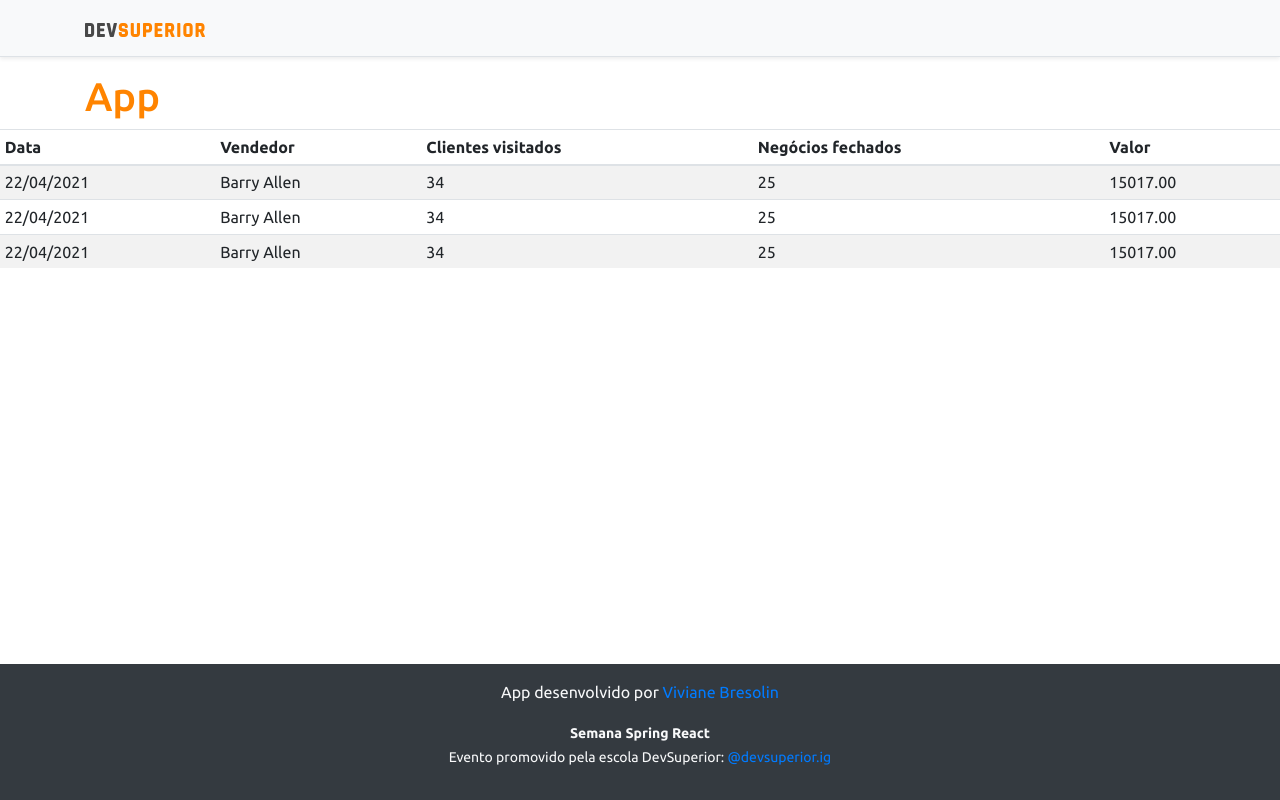
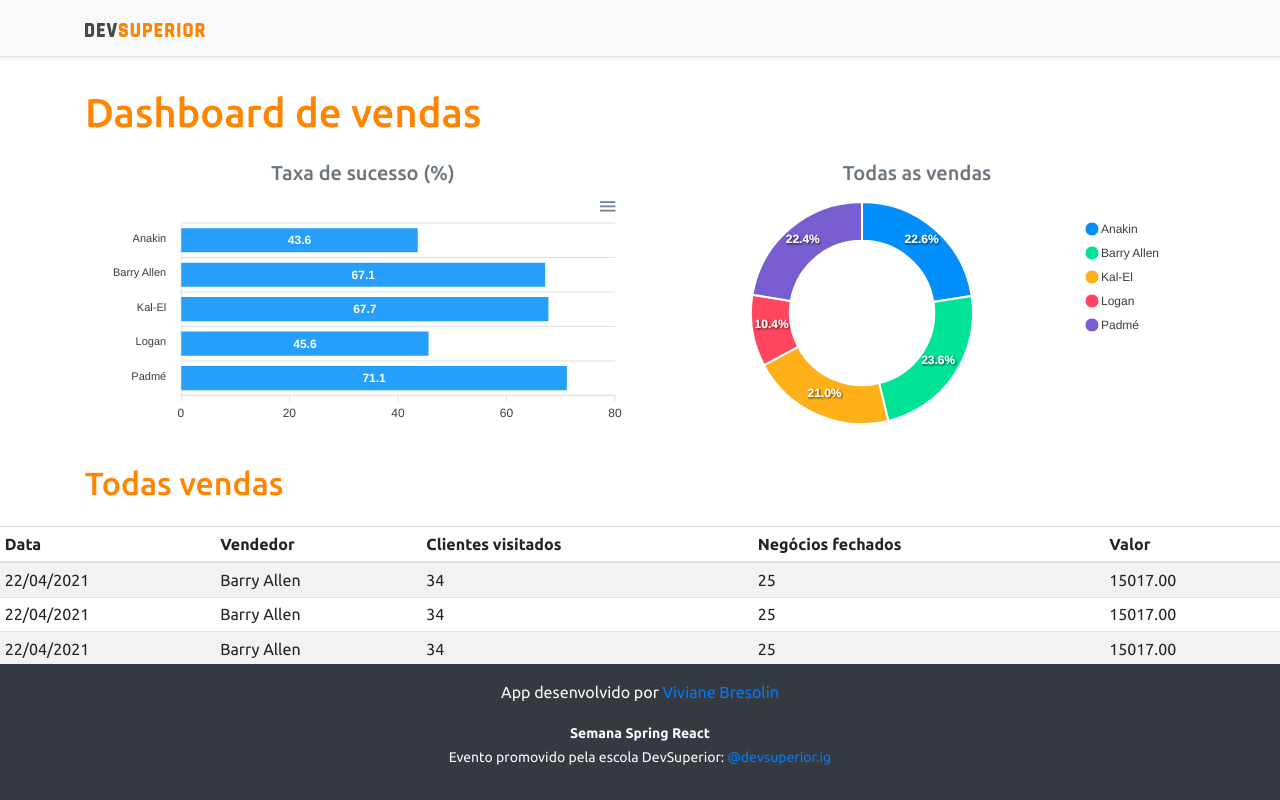
Before and after one commit to vivianebresolin/dashboard-java-reactjs, a React (Create React App) app in the folder frontend/: page / in a window 1280 px wide. Built offline with nearby package versions, Linux system fonts and the light colour scheme.

Commit message:
Added static charts

```diff
--- a/frontend/package.json
+++ b/frontend/package.json
@@ -12,10 +12,12 @@
     "@types/node": "^12.0.0",
     "@types/react": "^17.0.0",
     "@types/react-dom": "^17.0.0",
+    "apexcharts": "^3.26.1",
     "bootstrap": "^4.6.0",
     "jquery": "1.9.1",
     "popper.js": "1.16.1",
     "react": "^17.0.2",
+    "react-apexcharts": "^1.3.9",
     "react-dom": "^17.0.2",
     "react-scripts": "4.0.3",
     "typescript": "^4.1.2",
--- a/frontend/src/App.tsx
+++ b/frontend/src/App.tsx
@@ -1,13 +1,31 @@
 import NavBar from "components/NavBar";
 import Footer from "components/Footer";
 import DataTable from "components/DataTable";
+import BarChart from "components/BarChart";
+import DonutChart from "components/DonutChart";
 
 function App() {
   return (
     <>
       <NavBar />
       <div className="container">
-        <h1 className="text-primary">App</h1>
+        <h1 className="text-primary py-3">Dashboard de vendas</h1>
+
+        <div className="row px-3">
+          <div className="col-sm-6">
+            <h5 className="text-center text-secondary">Taxa de sucesso (%)</h5>
+            <BarChart />
+          </div>
+          <div className="col-sm-6">
+            <h5 className="text-center text-secondary">Todas as vendas</h5>
+            <DonutChart />
+          </div>
+        </div>
+
+        <div className="py-3">
+          <h2 className="text-primary">Todas vendas</h2>
+        </div>
+
       </div>
       <DataTable />
       <Footer />
--- /dev/null
+++ b/frontend/src/components/BarChart/index.tsx
@@ -0,0 +1,32 @@
+import Chart from 'react-apexcharts';
+
+export default function BarChart() {
+    const options = {
+        plotOptions: {
+            bar: {
+                horizontal: true,
+            }
+        },
+    };
+
+    const mockData = {
+        labels: {
+            categories: ['Anakin', 'Barry Allen', 'Kal-El', 'Logan', 'Padmé']
+        },
+        series: [
+            {
+                name: "% Sucesso",
+                data: [43.6, 67.1, 67.7, 45.6, 71.1]
+            }
+        ]
+    };
+
+    return (
+        <Chart
+            options={{ ...options, xaxis: mockData.labels }}
+            series={mockData.series}
+            type="bar"
+            height="240"
+        />
+    );
+}
--- /dev/null
+++ b/frontend/src/components/DonutChart/index.tsx
@@ -0,0 +1,23 @@
+import Chart from 'react-apexcharts';
+
+export default function DonutChart() {
+    const mockData = {
+        series: [477138, 499928, 444867, 220426, 473088],
+        labels: ['Anakin', 'Barry Allen', 'Kal-El', 'Logan', 'Padmé']
+    }
+
+    const options = {
+        legend: {
+            show: true
+        }
+    }
+
+    return (
+        <Chart
+            options={{ ...options, labels: mockData.labels }}
+            series={mockData.series}
+            type="donut"
+            height="240"
+        />
+    );
+}
```
Also changed, not shown: 1 other file (tests, documents, lock files or other folders).
